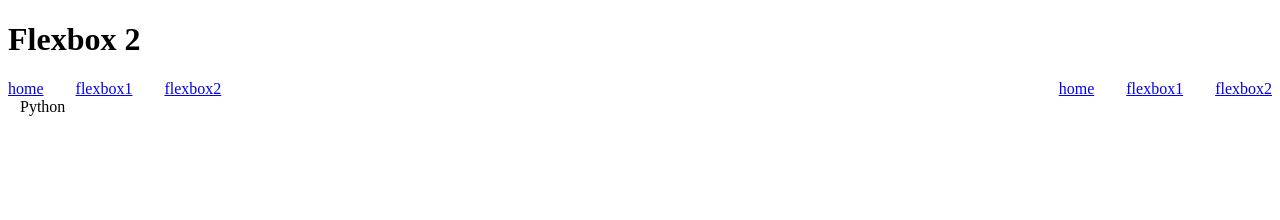
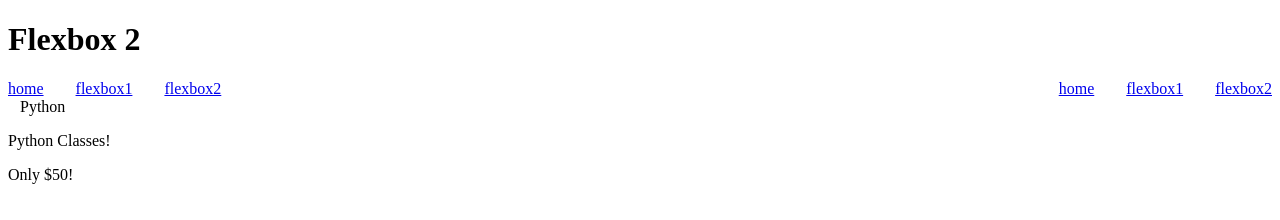
Before and after one commit to Roman23ew/Flexbox_Labs, a plain HTML site: page html/flexbox2.html in a window 1280 px wide. Drawn offline with Linux system fonts and the light colour scheme.

Commit message:
created a container and call it carc(div class="card")

```diff
--- a/html/flexbox2.html
+++ b/html/flexbox2.html
@@ -36,5 +36,16 @@
 
     </div>
 
+    <div class="card">
+        <div class="card-description">
+            <ion-icon name="logo-python" size="large" class="icon"></ion-icon>
+            <p>Python Classes!</p>
+
+        </div>
+        <div class="card-price">
+            <p>Only $50!</p>
+
+        </div>
+    </div>
 </body>
 </html>
```
